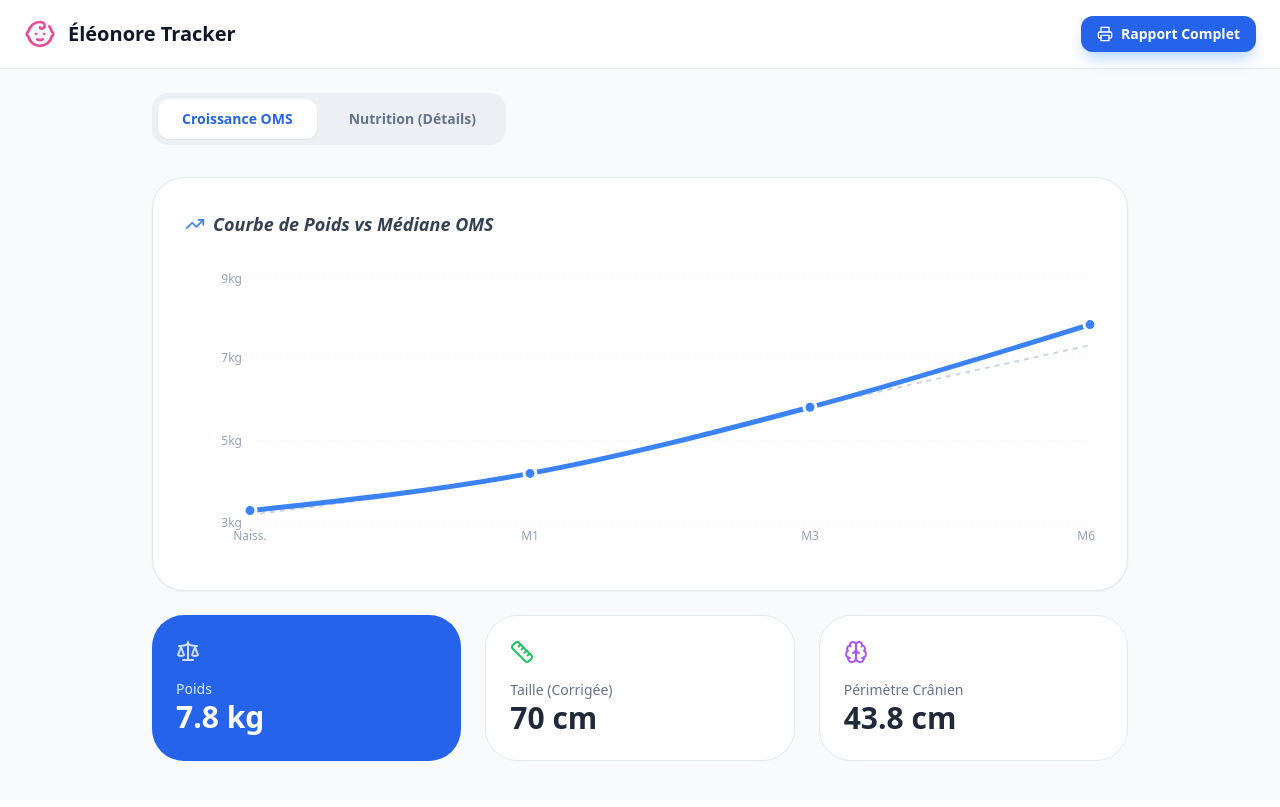
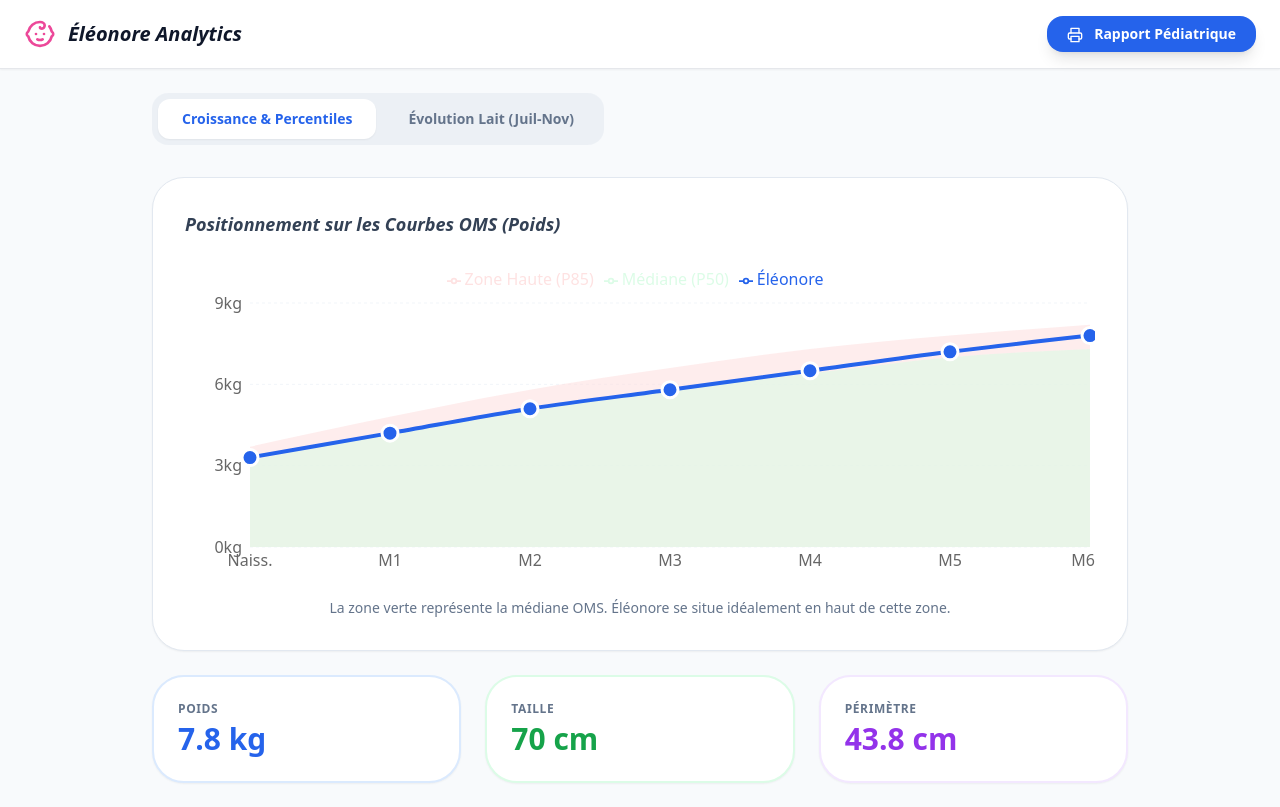
Before and after one commit to Dgedg1966/eleonore-growth-tracker, a React (Vite) app: page / in a window 1280 px wide. Built offline with nearby package versions, Linux system fonts and the light colour scheme.

Commit message:
Update App.jsx

```diff
--- a/src/App.jsx
+++ b/src/App.jsx
@@ -1,132 +1,111 @@
 // Ce code contient les corrections pour Éléonore
 import React, { useState } from 'react';
-import { LineChart, Line, XAxis, YAxis, CartesianGrid, Tooltip, ResponsiveContainer, AreaChart, Area } from 'recharts';
-import { Baby, Scale, Ruler, Brain, Printer, TrendingUp, Calendar, Droplets } from 'lucide-react';
+import { LineChart, Line, XAxis, YAxis, CartesianGrid, Tooltip, ResponsiveContainer, AreaChart, Area, Legend, ComposedChart } from 'recharts';
+import { Baby, Scale, Ruler, Brain, Printer, TrendingUp, Droplets, Calendar } from 'lucide-react';
 
 const App = () => {
   const [activeTab, setActiveTab] = useState('growth');
 
-  // DONNÉES ÉLÉONORE
-  const stats = {
-    weight: "7.8 kg",
-    height: "70 cm",
-    head: "43.8 cm",
-    percentile: "50e-75e",
-    days: 119,
-    avgMilk: "840 ml"
-  };
-
-  // DONNÉES GRAPHIQUE CROISSANCE
+  // DONNÉES DE CROISSANCE AVEC PERCENTILES OMS
   const growthData = [
-    { month: 'Naiss.', weight: 3.3, oms: 3.2 },
-    { month: 'M1', weight: 4.2, oms: 4.2 },
-    { month: 'M3', weight: 5.8, oms: 5.8 },
-    { month: 'M6', weight: 7.8, oms: 7.3 },
+    { month: 'Naiss.', weight: 3.3, p15: 2.8, p50: 3.2, p85: 3.7 },
+    { month: 'M1', weight: 4.2, p15: 3.6, p50: 4.2, p85: 4.8 },
+    { month: 'M2', weight: 5.1, p15: 4.5, p50: 5.1, p85: 5.8 },
+    { month: 'M3', weight: 5.8, p15: 5.2, p50: 5.8, p85: 6.6 },
+    { month: 'M4', weight: 6.5, p15: 5.7, p50: 6.4, p85: 7.3 },
+    { month: 'M5', weight: 7.2, p15: 6.1, p50: 7.0, p85: 7.8 },
+    { month: 'M6', weight: 7.8, p15: 6.5, p50: 7.3, p85: 8.2 }, // Éléonore est ici
   ];
 
-  // DONNÉES GRAPHIQUE NUTRITION (Exemple dynamique)
-  const nutritionData = [
-    { day: 'Lun', ml: 820 },
-    { day: 'Mar', ml: 850 },
-    { day: 'Mer', ml: 840 },
-    { day: 'Jeu', ml: 860 },
-    { day: 'Ven', ml: 830 },
-    { day: 'Sam', ml: 840 },
-    { day: 'Dim', ml: 850 },
+  // HISTORIQUE NUTRITIONNEL DEPUIS JUILLET (Simplifié pour l'exemple)
+  const nutritionHistory = [
+    { period: 'Fin Juil', maternel: 800, chevre: 0, vache: 0 },
+    { period: 'Août', maternel: 600, chevre: 200, vache: 0 },
+    { period: 'Sept', maternel: 300, chevre: 500, vache: 0 },
+    { period: 'Oct', maternel: 100, chevre: 740, vache: 0 },
+    { period: 'Nov', maternel: 0, chevre: 840, vache: 0 }, // Actuellement 100% Chèvre
   ];
 
   return (
     <div className="min-h-screen bg-slate-50 font-sans text-slate-900">
-      <nav className="bg-white border-b px-6 py-4 flex justify-between items-center sticky top-0 z-20">
+      <nav className="bg-white border-b px-6 py-4 flex justify-between items-center sticky top-0 z-20 shadow-sm">
         <div className="flex items-center gap-3">
           <Baby className="w-8 h-8 text-pink-500" />
-          <h1 className="text-xl font-bold">Éléonore Tracker</h1>
+          <h1 className="text-xl font-bold italic">Éléonore Analytics</h1>
         </div>
-        <button onClick={() => window.print()} className="flex items-center gap-2 bg-blue-600 text-white px-4 py-2 rounded-xl text-sm font-bold shadow-blue-200 shadow-lg">
-          <Printer className="w-4 h-4" /> Rapport Complet
+        <button onClick={() => window.print()} className="bg-blue-600 text-white px-5 py-2 rounded-2xl text-sm font-bold shadow-lg hover:bg-blue-700 transition-all">
+          <Printer className="w-4 h-4 inline mr-2" /> Rapport Pédiatrique
         </button>
       </nav>
 
       <main className="max-w-5xl mx-auto p-6">
-        {/* ONGLETS */}
         <div className="flex gap-2 mb-8 bg-slate-200/50 p-1.5 rounded-2xl w-fit">
-          <button onClick={() => setActiveTab('growth')} className={`px-6 py-2.5 rounded-xl text-sm font-bold transition-all ${activeTab === 'growth' ? 'bg-white text-blue-600 shadow-sm' : 'text-slate-500'}`}>Croissance OMS</button>
-          <button onClick={() => setActiveTab('nutrition')} className={`px-6 py-2.5 rounded-xl text-sm font-bold transition-all ${activeTab === 'nutrition' ? 'bg-white text-blue-600 shadow-sm' : 'text-slate-500'}`}>Nutrition (Détails)</button>
+          <button onClick={() => setActiveTab('growth')} className={`px-6 py-2.5 rounded-xl text-sm font-bold transition-all ${activeTab === 'growth' ? 'bg-white text-blue-600 shadow-sm' : 'text-slate-500'}`}>Croissance & Percentiles</button>
+          <button onClick={() => setActiveTab('nutrition')} className={`px-6 py-2.5 rounded-xl text-sm font-bold transition-all ${activeTab === 'nutrition' ? 'bg-white text-blue-600 shadow-sm' : 'text-slate-500'}`}>Évolution Lait (Juil-Nov)</button>
         </div>
 
         {activeTab === 'growth' ? (
           <div className="space-y-6">
-            {/* GRAPHIQUE OMS */}
             <div className="bg-white p-8 rounded-[32px] border border-slate-200 shadow-sm">
-              <h3 className="text-lg font-bold mb-8 flex items-center gap-2 italic text-slate-700">
-                <TrendingUp className="w-5 h-5 text-blue-500" /> Courbe de Poids vs Médiane OMS
-              </h3>
-              <div className="h-72 w-full">
-                <ResponsiveContainer width="100%" height="100%">
-                  <LineChart data={growthData}>
+              <h3 className="text-lg font-bold mb-6 text-slate-700 italic">Positionnement sur les Courbes OMS (Poids)</h3>
+              <div className="h-80 w-full">
+                <ResponsiveContainer>
+                  <ComposedChart data={growthData}>
                     <CartesianGrid strokeDasharray="3 3" vertical={false} stroke="#f1f5f9" />
-                    <XAxis dataKey="month" axisLine={false} tickLine={false} tick={{fill: '#94a3b8', fontSize: 12}} />
-                    <YAxis axisLine={false} tickLine={false} tick={{fill: '#94a3b8', fontSize: 12}} unit="kg" domain={[3, 9]} />
-                    <Tooltip contentStyle={{borderRadius: '16px', border: 'none', boxShadow: '0 10px 15px -3px rgb(0 0 0 / 0.1)'}} />
-                    <Line type="monotone" dataKey="oms" stroke="#cbd5e1" strokeWidth={2} strokeDasharray="5 5" dot={false} name="Médiane OMS" />
-                    <Line type="monotone" dataKey="weight" stroke="#3b82f6" strokeWidth={5} dot={{r: 6, fill: '#3b82f6', strokeWidth: 3, stroke: '#fff'}} name="Éléonore" />
-                  </LineChart>
+                    <XAxis dataKey="month" axisLine={false} tickLine={false} />
+                    <YAxis axisLine={false} tickLine={false} unit="kg" domain={[2, 9]} />
+                    <Tooltip />
+                    <Legend verticalAlign="top" height={36}/>
+                    {/* Zones de Percentiles */}
+                    <Area type="monotone" dataKey="p85" stackId="1" stroke="none" fill="#fee2e2" name="Zone Haute (P85)" />
+                    <Area type="monotone" dataKey="p50" stackId="2" stroke="none" fill="#dcfce7" name="Médiane (P50)" />
+                    {/* Courbe Éléonore */}
+                    <Line type="monotone" dataKey="weight" stroke="#2563eb" strokeWidth={4} dot={{r: 8, fill: '#2563eb', stroke: '#fff', strokeWidth: 3}} name="Éléonore" />
+                  </ComposedChart>
                 </ResponsiveContainer>
               </div>
+              <p className="mt-4 text-sm text-slate-500 text-center">La zone verte représente la médiane OMS. Éléonore se situe idéalement en haut de cette zone.</p>
             </div>
 
-            {/* CARTES DES MESURES */}
             <div className="grid grid-cols-1 md:grid-cols-3 gap-6">
-              <div className="bg-blue-600 text-white p-6 rounded-[32px]">
-                <Scale className="mb-4 opacity-80" />
-                <p className="text-blue-100 text-sm font-medium">Poids</p>
-                <p className="text-3xl font-black">{stats.weight}</p>
+              <div className="bg-white p-6 rounded-[32px] border-2 border-blue-100 shadow-sm">
+                <p className="text-slate-500 text-xs font-bold uppercase tracking-wider mb-1">Poids</p>
+                <p className="text-3xl font-black text-blue-600">7.8 kg</p>
               </div>
-              <div className="bg-white p-6 rounded-[32px] border border-slate-200">
-                <Ruler className="mb-4 text-green-500" />
-                <p className="text-slate-500 text-sm font-medium">Taille (Corrigée)</p>
-                <p className="text-3xl font-black text-slate-800">{stats.height}</p>
+              <div className="bg-white p-6 rounded-[32px] border-2 border-green-100 shadow-sm">
+                <p className="text-slate-500 text-xs font-bold uppercase tracking-wider mb-1">Taille</p>
+                <p className="text-3xl font-black text-green-600">70 cm</p>
               </div>
-              <div className="bg-white p-6 rounded-[32px] border border-slate-200">
-                <Brain className="mb-4 text-purple-500" />
-                <p className="text-slate-500 text-sm font-medium">Périmètre Crânien</p>
-                <p className="text-3xl font-black text-slate-800">{stats.head}</p>
+              <div className="bg-white p-6 rounded-[32px] border-2 border-purple-100 shadow-sm">
+                <p className="text-slate-500 text-xs font-bold uppercase tracking-wider mb-1">Périmètre</p>
+                <p className="text-3xl font-black text-purple-600">43.8 cm</p>
               </div>
             </div>
           </div>
         ) : (
-          <div className="space-y-6 animate-in fade-in duration-500">
-            {/* GRAPHIQUE NUTRITION */}
           <div className="bg-white p-8 rounded-[32px] border border-slate-200 shadow-sm">
-              <h3 className="text-lg font-bold mb-8 flex items-center gap-2 italic text-slate-700">
-                <Droplets className="w-5 h-5 text-blue-400" /> Consommation de Lait (7 derniers jours)
-              </h3>
-              <div className="h-72 w-full">
-                <ResponsiveContainer width="100%" height="100%">
-                  <AreaChart data={nutritionData}>
-                    <defs>
-                      <linearGradient id="colorMl" x1="0" y1="0" x2="0" y2="1">
-                        <stop offset="5%" stopColor="#3b82f6" stopOpacity={0.3}/>
-                        <stop offset="95%" stopColor="#3b82f6" stopOpacity={0}/>
-                      </linearGradient>
-                    </defs>
+            <h3 className="text-lg font-bold mb-6 text-slate-700">Répartition des types de lait (Depuis le 29 Juillet)</h3>
+            <div className="h-80 w-full">
+              <ResponsiveContainer>
+                <AreaChart data={nutritionHistory}>
                   <CartesianGrid strokeDasharray="3 3" vertical={false} stroke="#f1f5f9" />
-                    <XAxis dataKey="day" axisLine={false} tickLine={false} />
-                    <YAxis axisLine={false} tickLine={false} unit="ml" domain={[700, 950]} />
+                  <XAxis dataKey="period" />
+                  <YAxis unit="ml" />
                   <Tooltip />
-                    <Area type="monotone" dataKey="ml" stroke="#3b82f6" fillOpacity={1} fill="url(#colorMl)" strokeWidth={3} />
+                  <Legend />
+                  <Area type="monotone" dataKey="maternel" stackId="1" stroke="#f472b6" fill="#fbcfe8" name="Maternel" />
+                  <Area type="monotone" dataKey="chevre" stackId="1" stroke="#60a5fa" fill="#dbeafe" name="Chèvre (Kendamil)" />
+                  <Area type="monotone" dataKey="vache" stackId="1" stroke="#94a3b8" fill="#f1f5f9" name="Vache" />
                 </AreaChart>
               </ResponsiveContainer>
             </div>
+            <div className="mt-8 p-6 bg-slate-50 rounded-2xl border border-slate-100">
+              <div className="flex items-center gap-3 mb-2 font-bold text-slate-700">
+                <Droplets className="text-blue-500" /> Observation Transitionnelle
               </div>
-
-            <div className="bg-blue-50 p-8 rounded-[32px] border border-blue-100">
-              <div className="flex items-center gap-4 mb-4 text-blue-800 font-bold">
-                <Calendar /> Analyse sur {stats.days} jours
-              </div>
-              <p className="text-blue-700 leading-relaxed">
-                Depuis le 29 Juillet, la moyenne est stable à <strong>{stats.avgMilk} par jour</strong>.
-                Cela correspond à un apport calorique optimal pour son poids actuel.
+              <p className="text-slate-600 text-sm leading-relaxed">
+                On observe une transition complète vers le lait de chèvre finalisée en novembre.
+                L'apport total est resté stable autour de <strong>840ml</strong>, ce qui a soutenu la croissance constante visible sur la courbe de poids.
               </p>
             </div>
           </div>
```
Lines whose indentation alone changed are shown as unchanged.
